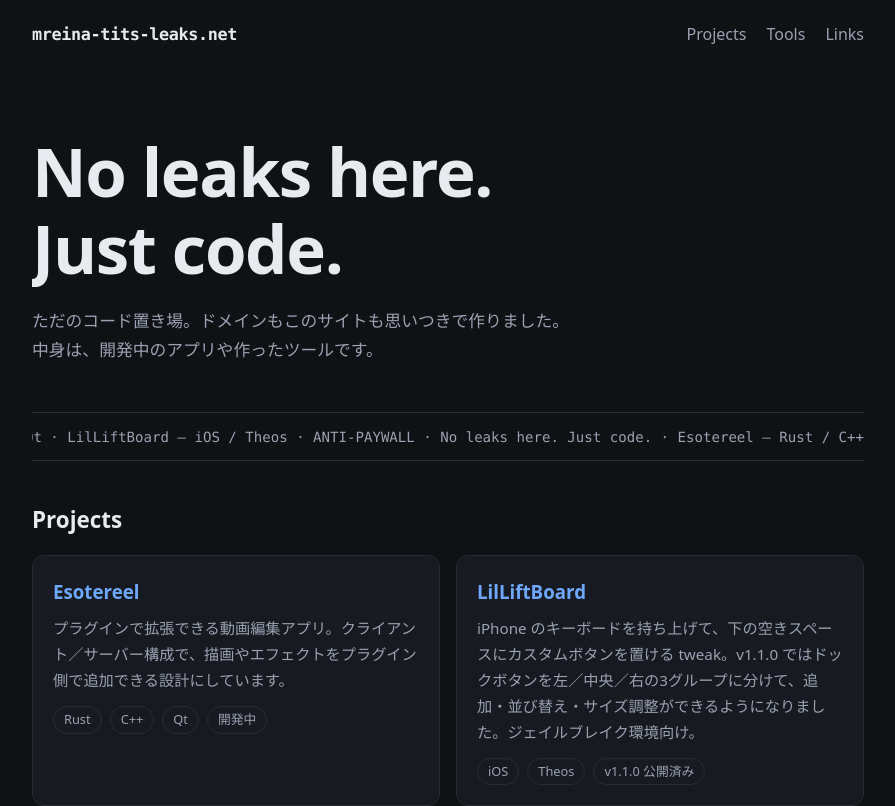
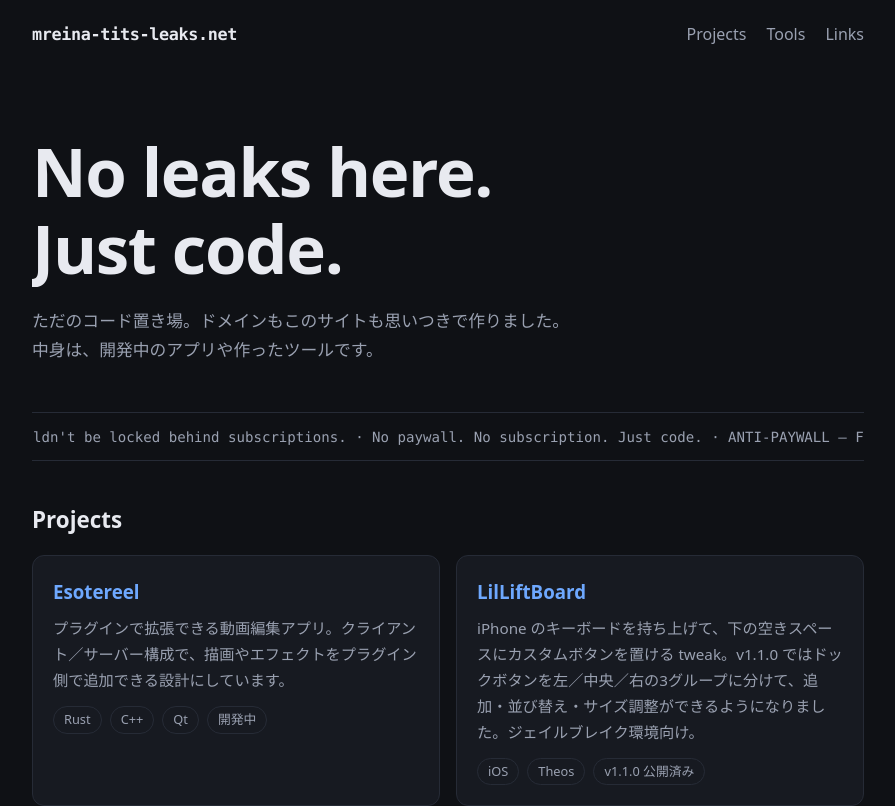
Before and after one commit to satoshiinu2/mreina-site, a Next.js app: page / in a window 1280 px wide. Shown: the top 806 px of the page, without its empty margins (192-1087 px from the left). Built offline with nearby package versions, Linux system fonts and the light colour scheme.

Commit message:
Update top marquee to ANTI-PAYWALL slogan (B3)

```diff
--- a/app/page.tsx
+++ b/app/page.tsx
@@ -40,7 +40,7 @@ function WordRise({ text, base = 0 }: { text: string; base?: number }) {
 }
 
 const MARQUEE =
-  "Esotereel — Rust / C++ / Qt · LilLiftBoard — iOS / Theos · ANTI-PAYWALL · No leaks here. Just code. · ";
+  "ANTI-PAYWALL — Features shouldn't be locked behind subscriptions. · No paywall. No subscription. Just code. · ";
 
 export default function Home() {
   return (
```
